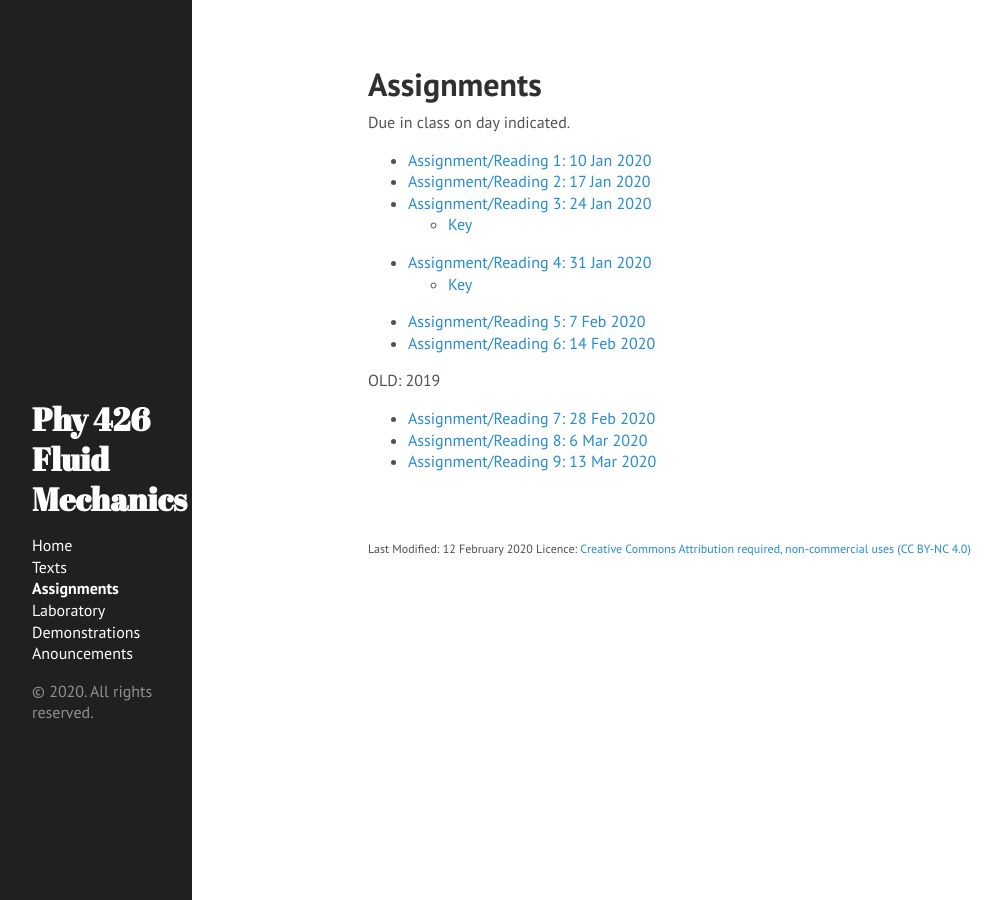
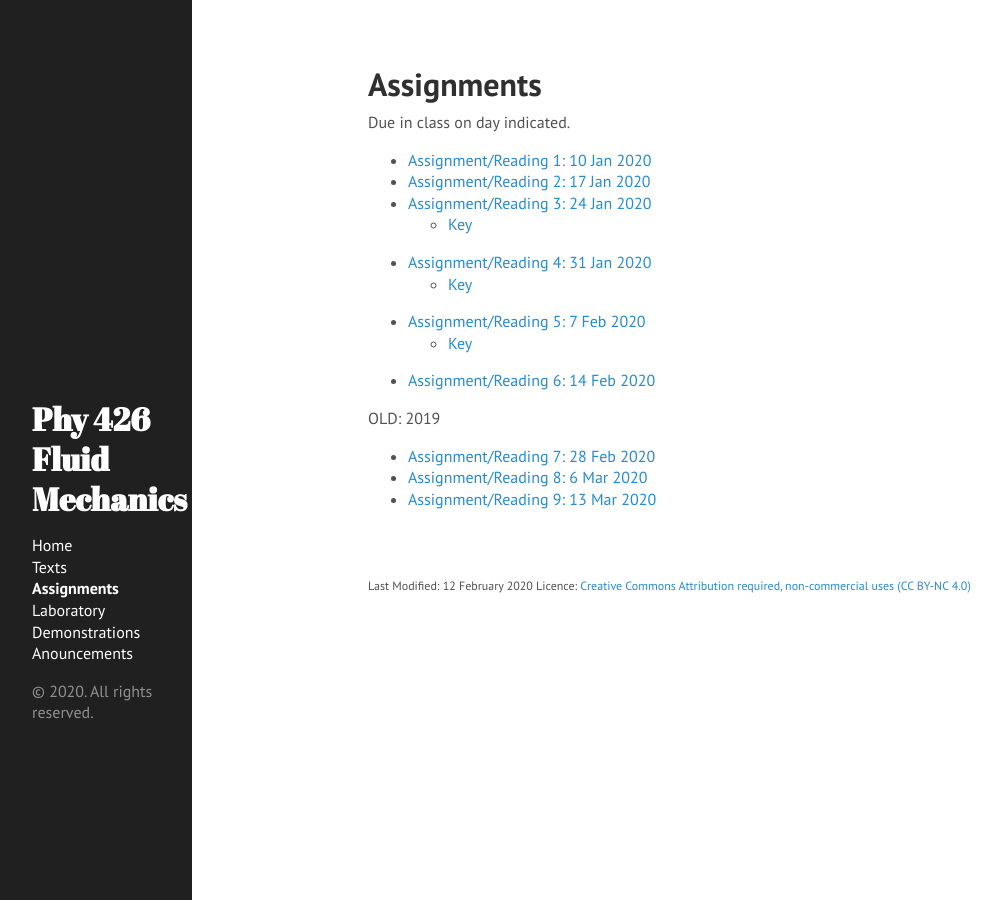
Before and after one commit to jklymak/Phy426, a Jekyll site: the page built from docs/Assignments/index.md, in a window 1280 px wide. Shown: the whole page, without its empty margins (0-1002 px from the left). Built offline with Jekyll 4.4.1, drawn with Linux system fonts in a browser that asks for light colours.

Commit message:
Add 5 key

```diff
--- a/docs/Assignments/index.md
+++ b/docs/Assignments/index.md
@@ -12,6 +12,7 @@ Due in class on day indicated.
   - [Assignment/Reading 4:  31 Jan 2020](../Assignments/Assignment04/)
     - [Key](../Assignments/Assignment4Key.html)
   - [Assignment/Reading 5: 7 Feb 2020](../Assignments/Assignment05/)
+    - [Key](../Assignments/Assignment5Key.html)
   - [Assignment/Reading 6: 14 Feb 2020](../Assignments/Assignment06/)
 
 OLD: 2019
```
Also changed, not shown: other parts of docs/Assignments/index.md (+0 -1 lines), 2 other files.
